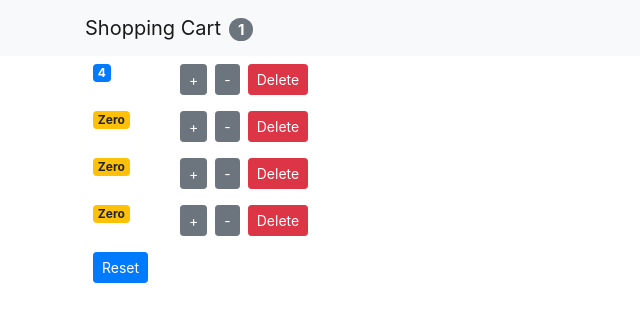
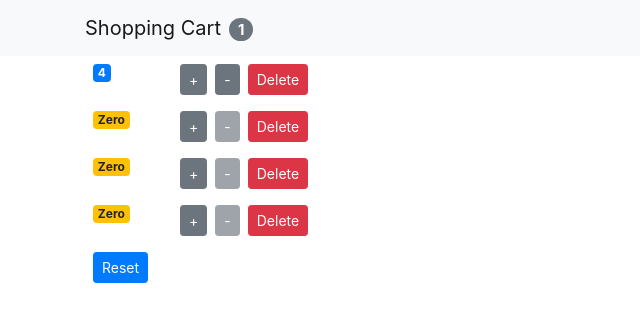
Before and after one commit to pchelka84/simple-shopping-cart, a React (Create React App) app: page / in a window 1280 px wide. Shown: the top 322 px of the page, without its empty margins (0-640 px from the left). Built offline with nearby package versions, Linux system fonts and the light colour scheme.

Commit message:
Disabling decrement button when it's 'Zero'

```diff
--- a/src/components/counter.jsx
+++ b/src/components/counter.jsx
@@ -18,6 +18,7 @@ class Counter extends Component {
           <button
             onClick={() => this.props.onDecrement(this.props.counter)}
             className="btn btn-secondary btn-sm m-2"
+            disabled={this.props.counter.value === 0 ? "disabled" : ""}
           >
             -
           </button>
```
